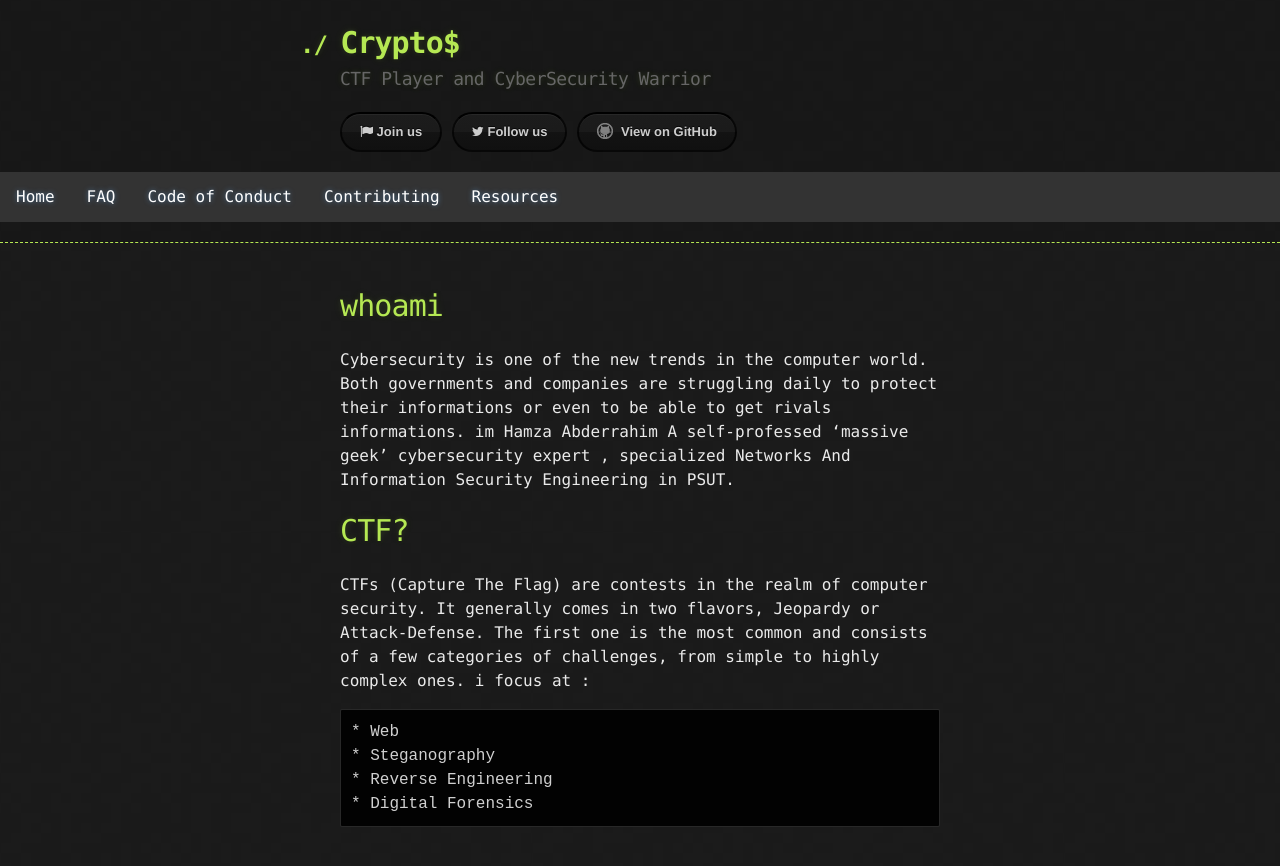
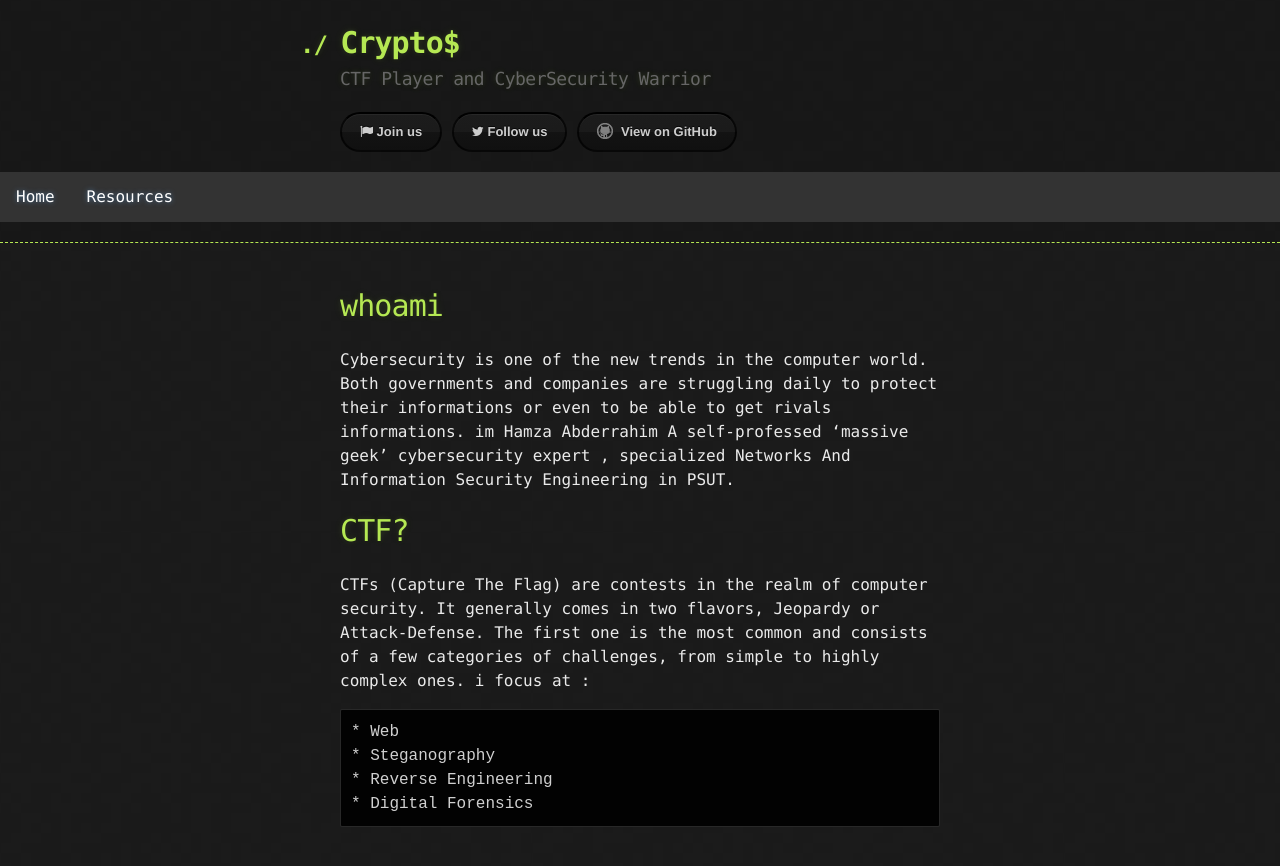
Before and after one commit to Crypto0/crypto.github.io, a Jekyll site: the page built from index.md, in a window 1280 px wide. Shown: the top 866 px of the page. Built offline with Jekyll 4.4.1, drawn with Linux system fonts in a browser that asks for light colours; nearby versions of some CDN libraries; our own code applies the rules of GitHub Pages for plain Markdown files.

Commit message:
Update nav.yml

```diff
--- a/_data/nav.yml
+++ b/_data/nav.yml
@@ -1,14 +1,5 @@
 - title: "Home"
   href: "/"
 
-- title: "FAQ"
-  href: "/faq.html"
-
-- title: "Code of Conduct"
-  href: "/conduct.html"
-
-- title: "Contributing"
-  href: "/contributing.html"
-
 - title: "Resources"
   href: "/resources.html"
```
